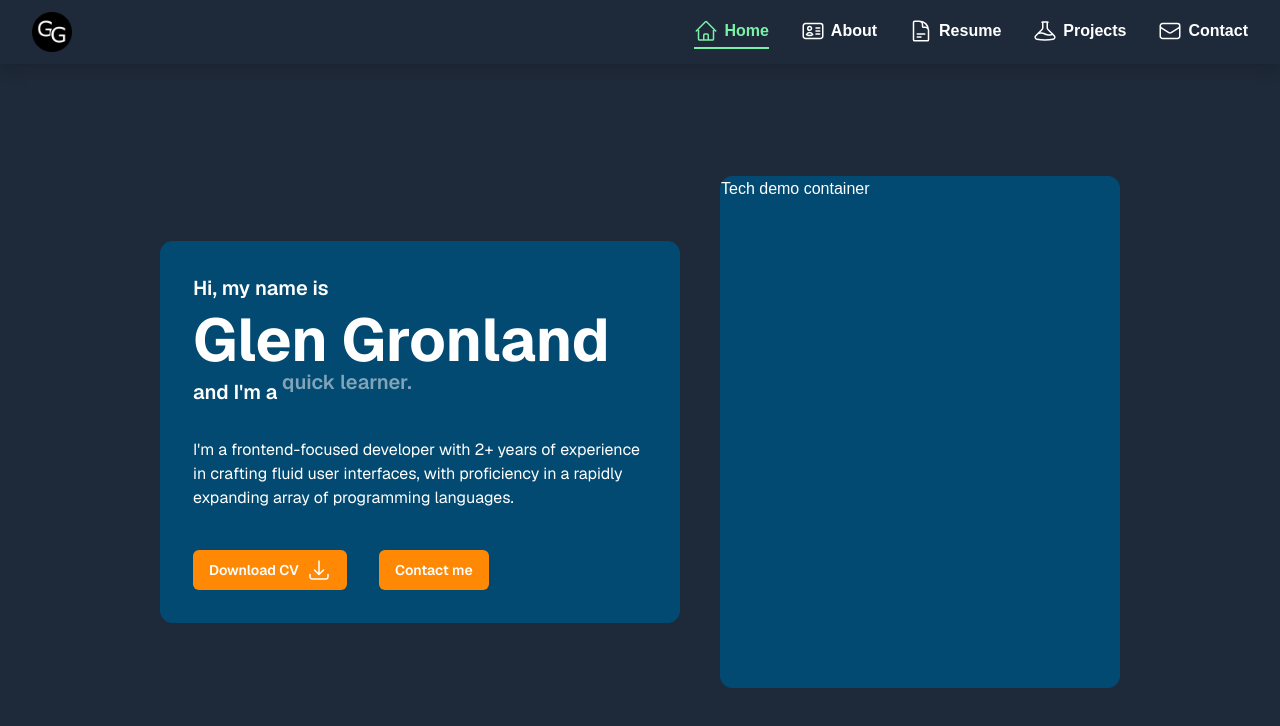
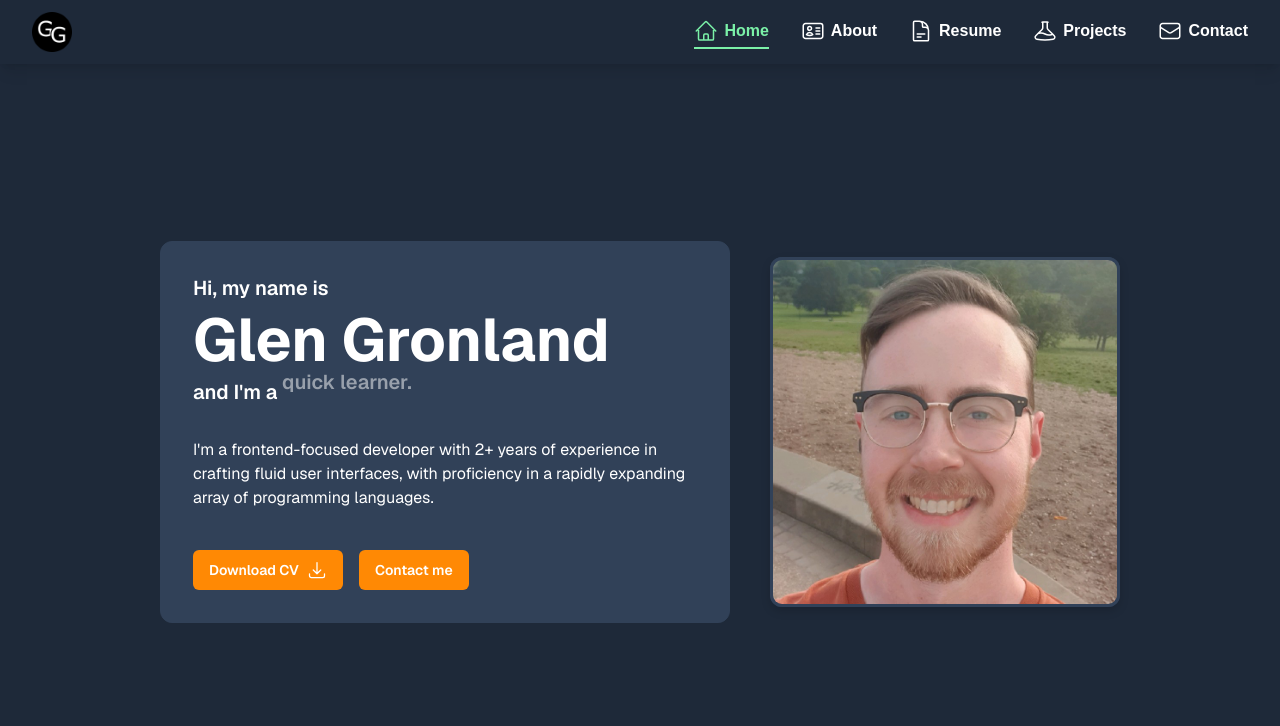
Before and after one commit to GGronland/portfolio-nextjs, a Next.js app: page / in a window 1280 px wide. Shown: the top 726 px of the page. Built offline with nearby package versions, Linux system fonts and the light colour scheme.

Commit message:
Updated home page hero to use profile picture. TODO - implement Q/A in about page instead

```diff
--- a/src/app/page.tsx
+++ b/src/app/page.tsx
@@ -4,6 +4,8 @@ import useWordCycler from "@/components/hooks/useWordCycler";
 import Button from "@/components/ui/Button";
 import { ArrowDownTrayIcon } from "@heroicons/react/24/outline";
 import Link from "next/link";
+import Image from "next/image";
+import ProfilePicture from "@/assets/profilePicture.jpg";
 
 export default function Home() {
   let title = useWordCycler(
@@ -21,8 +23,8 @@ export default function Home() {
   );
 
   return (
-    <section className="grid grid-cols-[1fr,1fr] items-center justify-items-center p-8 pb-20 gap-10 sm:p-20">
-      <div className="col-start-1 flex flex-col gap-8 w-full  p-8 border-1 rounded-xl box-border font-sans bg-sky-900 border-sky-900">
+    <section className="flex flex-col xl:flex-row items-center justify-items-center p-8 pb-20 gap-10 sm:p-20 animate-fade-in-slow">
+      <div className="col-start-1 flex flex-col gap-8 w-full  p-8 border-1 rounded-xl box-border font-sans bg-slate-700 border-slate-700">
         <div>
           <p className="font-semibold text-xl">Hi, my name is</p>
           <p className="font-bold text-6xl">Glen Gronland</p>
@@ -35,21 +37,29 @@ export default function Home() {
           expanding array of programming languages.
         </p>
 
-        <div className="flex gap-8">
-          <Button className="col-start-1" isCTA>
-            <a href="/assets/files/CV_GlenGronland.pdf" download className="">
+        <div className="flex flex-wrap gap-4">
+          <a href="/assets/files/CV_GlenGronland.pdf" download className="">
+            <Button className="col-start-1" isCTA>
               Download CV
-            </a>
-            <ArrowDownTrayIcon className="w-6 h-6" />
-          </Button>
-          <Button className="col-start-2" isCTA>
-            <Link href="/contact">Contact me</Link>
-          </Button>
+              <ArrowDownTrayIcon className="w-5 h-5" />
+            </Button>
+          </a>
+
+          <Link href="/contact">
+            <Button className="col-start-2" isCTA>
+              Contact me
+            </Button>
+          </Link>
         </div>
       </div>
 
-      <div className="col-start-2 min-w-[400px] h-full border-1 rounded-xl bg-sky-900 border-sky-900">
-        <div>Tech demo container</div>
+      {/* TODO - create "stack" of pictures at different angles that cycle on click */}
+      <div className="col-start-2 max-w-[350px] rounded-xl bg-slate-700 hover:rotate-5 transition-all duration-500 ease-linear">
+        <Image
+          className="box-border border-3 rounded-xl border-slate-700 bg-slate-700 drop-shadow-lg hover:border-green-300 transition-all duration-500 "
+          src={ProfilePicture}
+          alt="Profile picture"
+        />
       </div>
     </section>
   );
```
